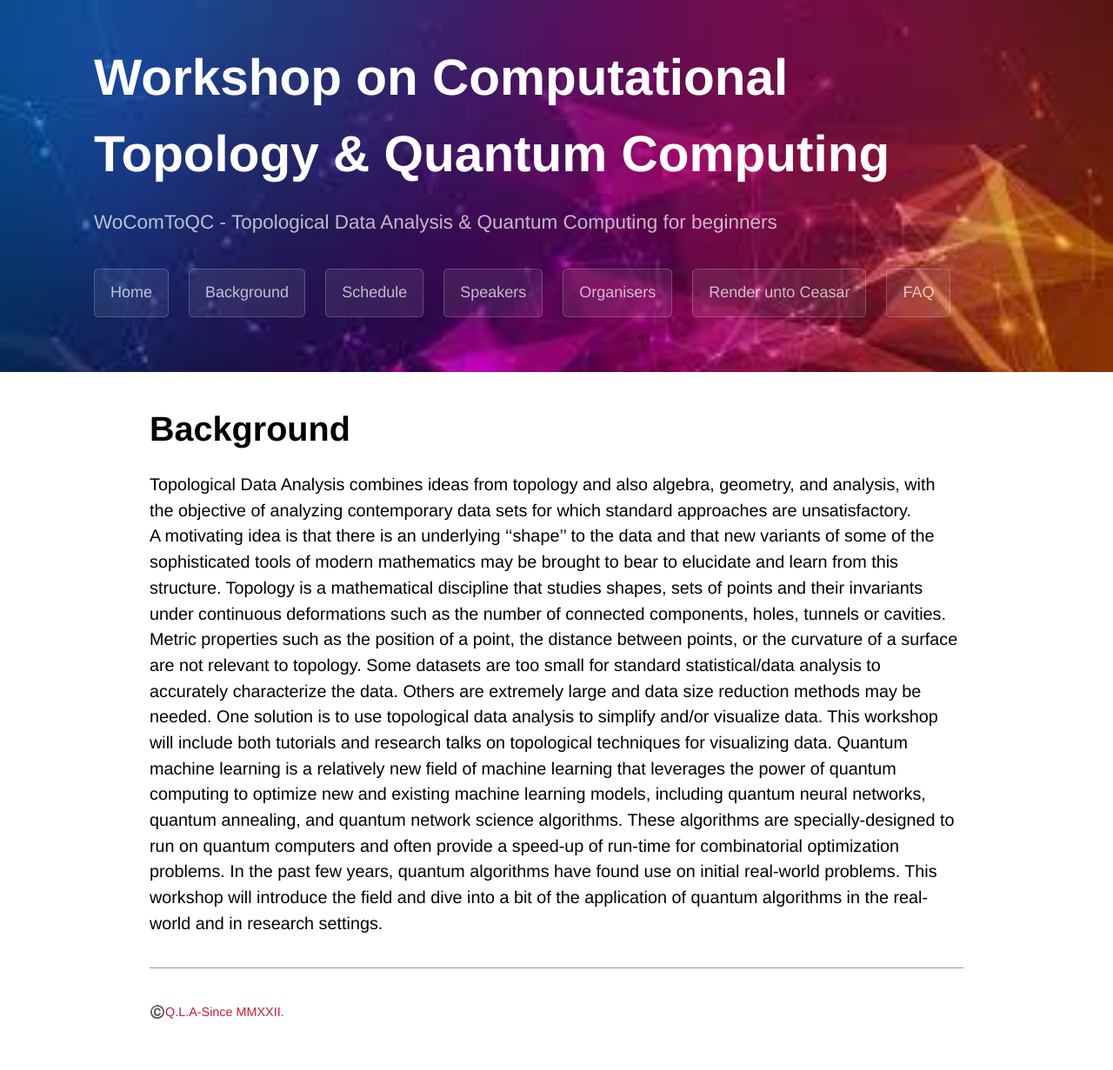
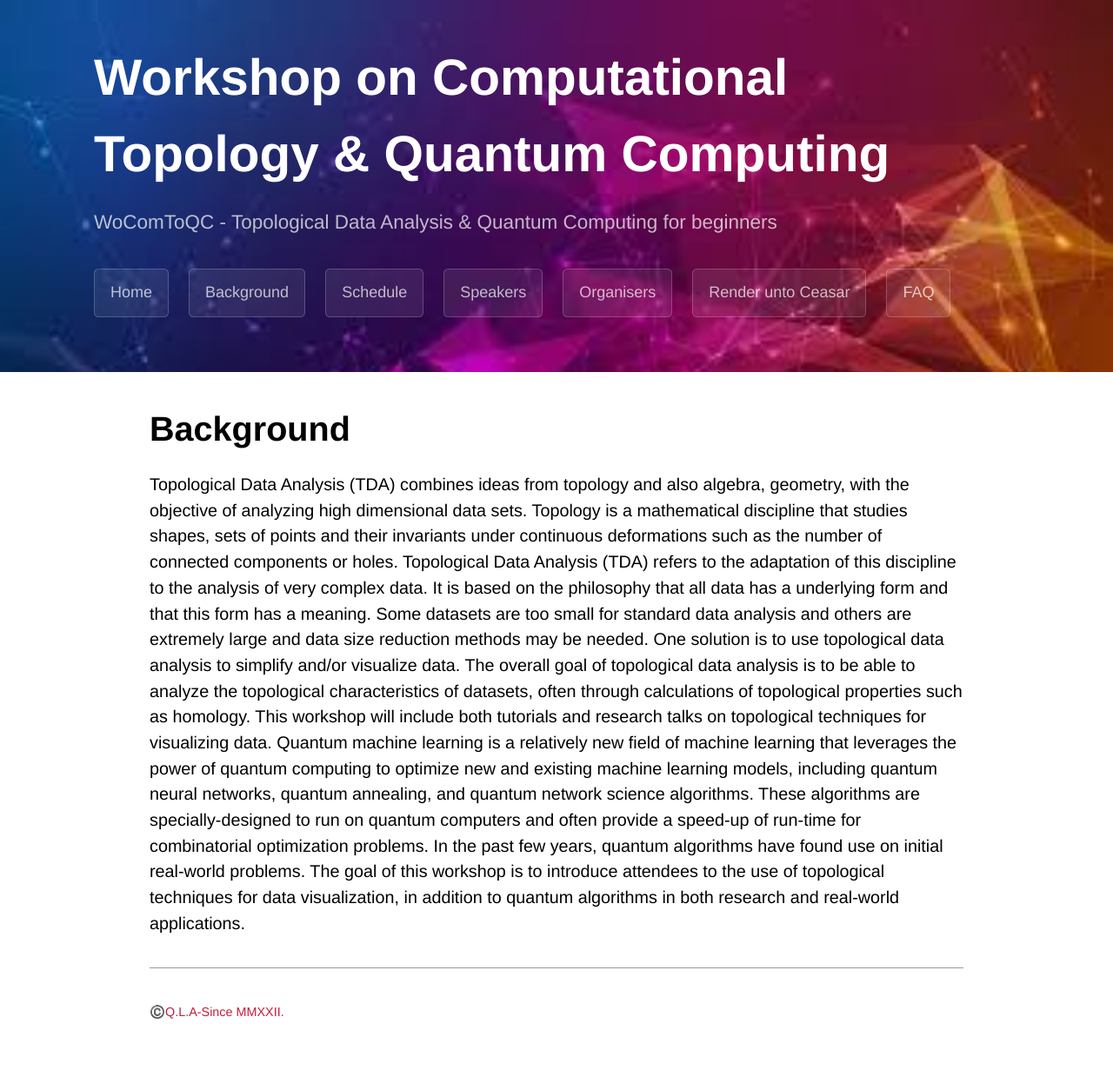
Before and after one commit to WoComtoQC/wocomtoqc.github.io, a Jekyll site: the page built from background.md, in a window 1280 px wide. Shown: the whole page at 87% size. Built offline with Jekyll 4.4.1, drawn with Linux system fonts in a browser that asks for light colours; some web fonts are replaced; our own code applies the rules of GitHub Pages for plain Markdown files.

Commit message:
Update background.md

```diff
--- a/background.md
+++ b/background.md
@@ -7,18 +7,7 @@ layout: default
 
 # Background
 
-Topological Data Analysis combines ideas from topology and also algebra, geometry, and analysis,
-with the objective of analyzing contemporary data sets for which standard approaches are unsatisfactory.
-A motivating idea is that there is an underlying ''shape'' to the data and that new variants of some of the
-sophisticated tools of modern mathematics may be brought to bear to elucidate and learn from this structure.
-Topology is a mathematical discipline that studies shapes, sets of points and their invariants under continuous
-deformations such as the number of connected components, holes, tunnels or cavities. Metric properties such as
-the position of a point, the distance between points, or the curvature of a surface are not relevant to topology.
-Some datasets are too small for standard statistical/data analysis to accurately characterize the data.
-Others are extremely large and data size reduction methods may be needed. One solution is to use topological data analysis to
-simplify and/or visualize data. This workshop will include both tutorials and research talks on topological techniques for visualizing data.
-Quantum machine learning is a relatively new field of machine learning that leverages the power of quantum computing to optimize new and existing
-machine learning models, including quantum neural networks, quantum annealing, and quantum network science algorithms.
-These algorithms are specially-designed to run on quantum computers and often provide a speed-up of run-time for combinatorial optimization problems.
-In the past few years, quantum algorithms have found use on initial real-world problems. This workshop will introduce the field and dive into a bit of
-the application of quantum algorithms in the real-world and in research settings.
+
+
+Topological Data Analysis (TDA) combines ideas from topology and also algebra, geometry, with the objective of analyzing high dimensional data sets. Topology is a mathematical discipline that studies shapes, sets of points and their invariants under continuous deformations such as the number of connected components or holes. Topological Data Analysis (TDA) refers to the adaptation of this discipline to the analysis of very complex data. It is based on the philosophy that all data has a underlying form and that this form has a meaning. Some datasets are too small for standard data analysis and others are extremely large and data size reduction methods may be needed. One solution is to use topological data analysis to simplify and/or visualize data. The overall goal of topological data analysis is to be able to analyze the topological characteristics of datasets, often through calculations of topological properties such as homology. This workshop will include both tutorials and research talks on topological techniques for visualizing data.
+ Quantum machine learning is a relatively new field of machine learning that leverages the power of quantum computing to optimize new and existing machine learning models, including quantum neural networks, quantum annealing, and quantum network science algorithms. These algorithms are specially-designed to run on quantum computers and often provide a speed-up of run-time for combinatorial optimization problems. In the past few years, quantum algorithms have found use on initial real-world problems.  The goal of this workshop is to introduce attendees to the use of topological techniques for data visualization, in addition to quantum algorithms in both research and real-world applications.
```
